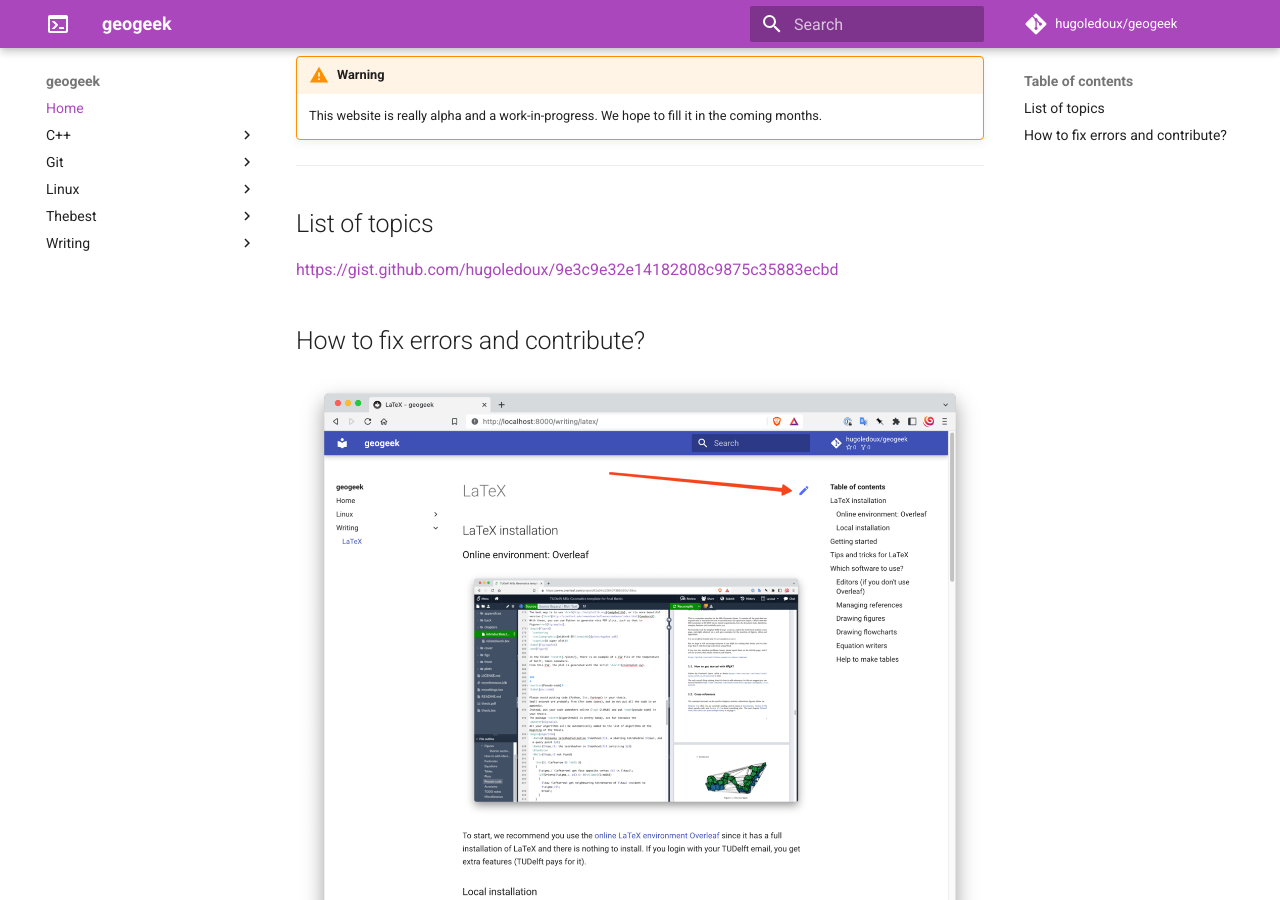
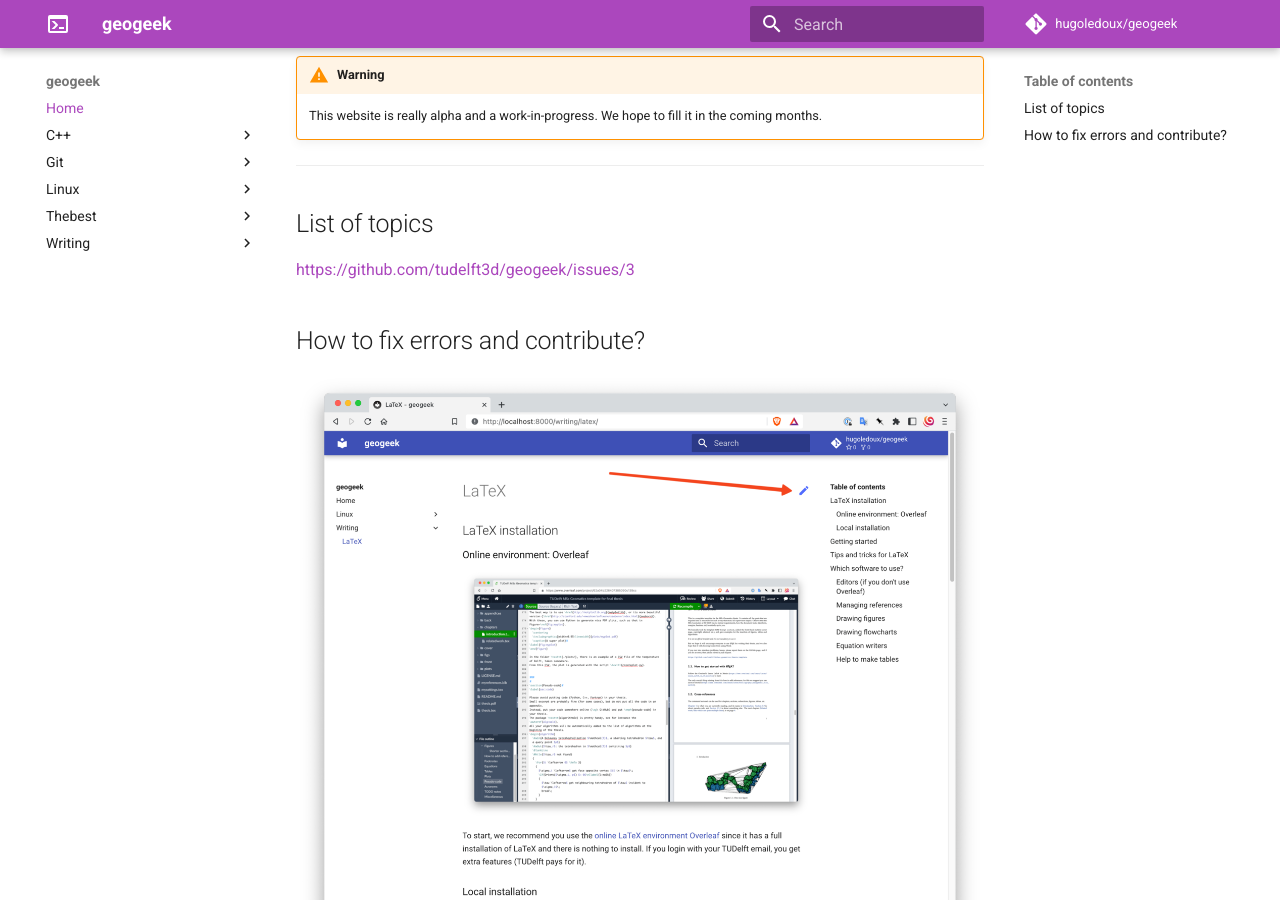
Before and after one commit to tudelft3d/geogeeks, an MkDocs documentation site: the page built from docs/index.md, in a window 1280 px wide and 900 px high, scrolled down 453 px. Built offline with MkDocs 1.6.1 and Material for MkDocs 9.7.7, drawn with Linux system fonts in a browser that asks for light colours; comment, search, counter and statistics services are not loaded.

Commit message:
Update link to list of topics

```diff
--- a/docs/index.md
+++ b/docs/index.md
@@ -17,7 +17,7 @@
 
 ## List of topics
 
-<https://gist.github.com/hugoledoux/9e3c9e32e14182808c9875c35883ecbd>
+<https://github.com/tudelft3d/geogeek/issues/3>
 
 
 ## How to fix errors and contribute?
```
